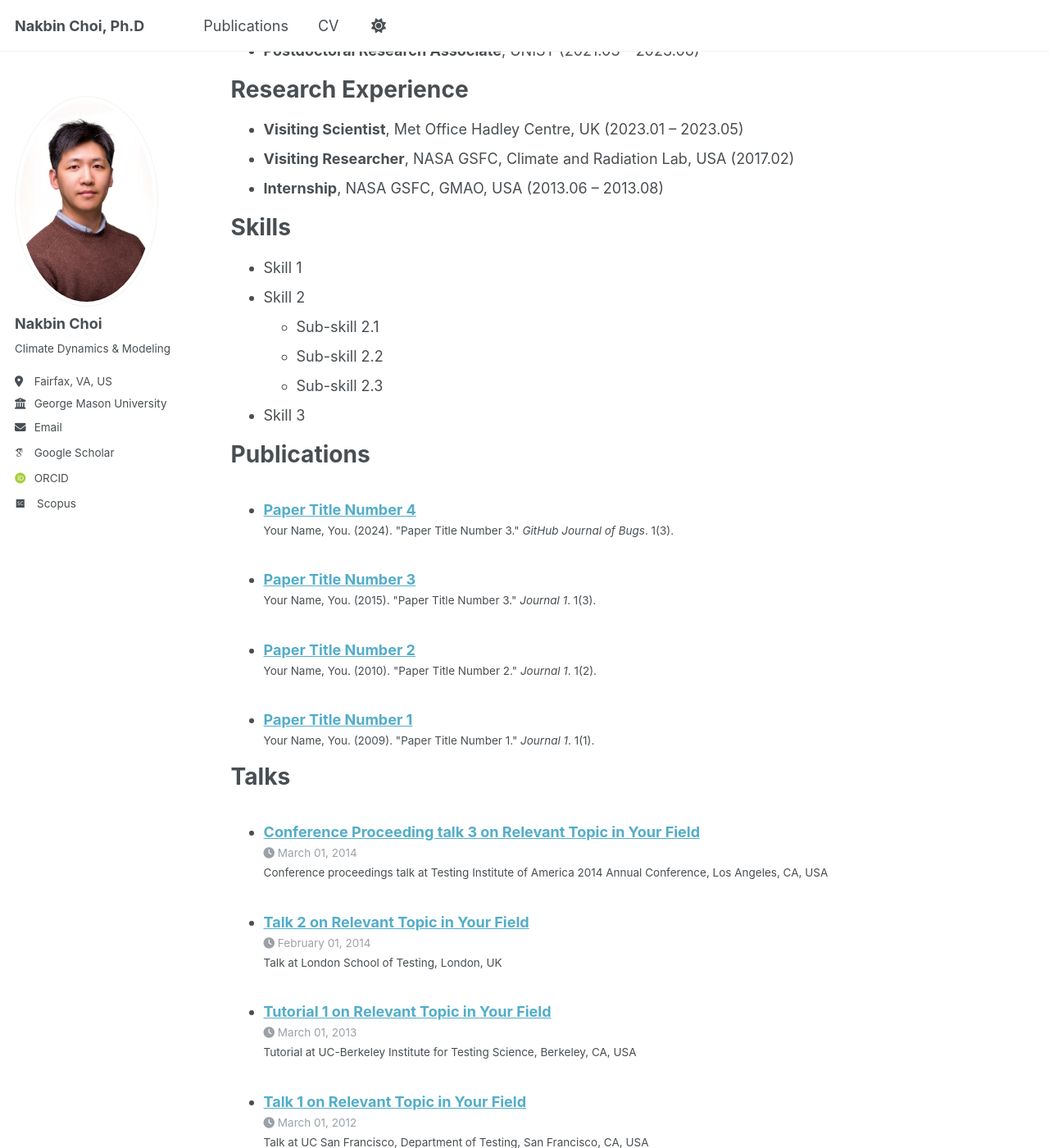
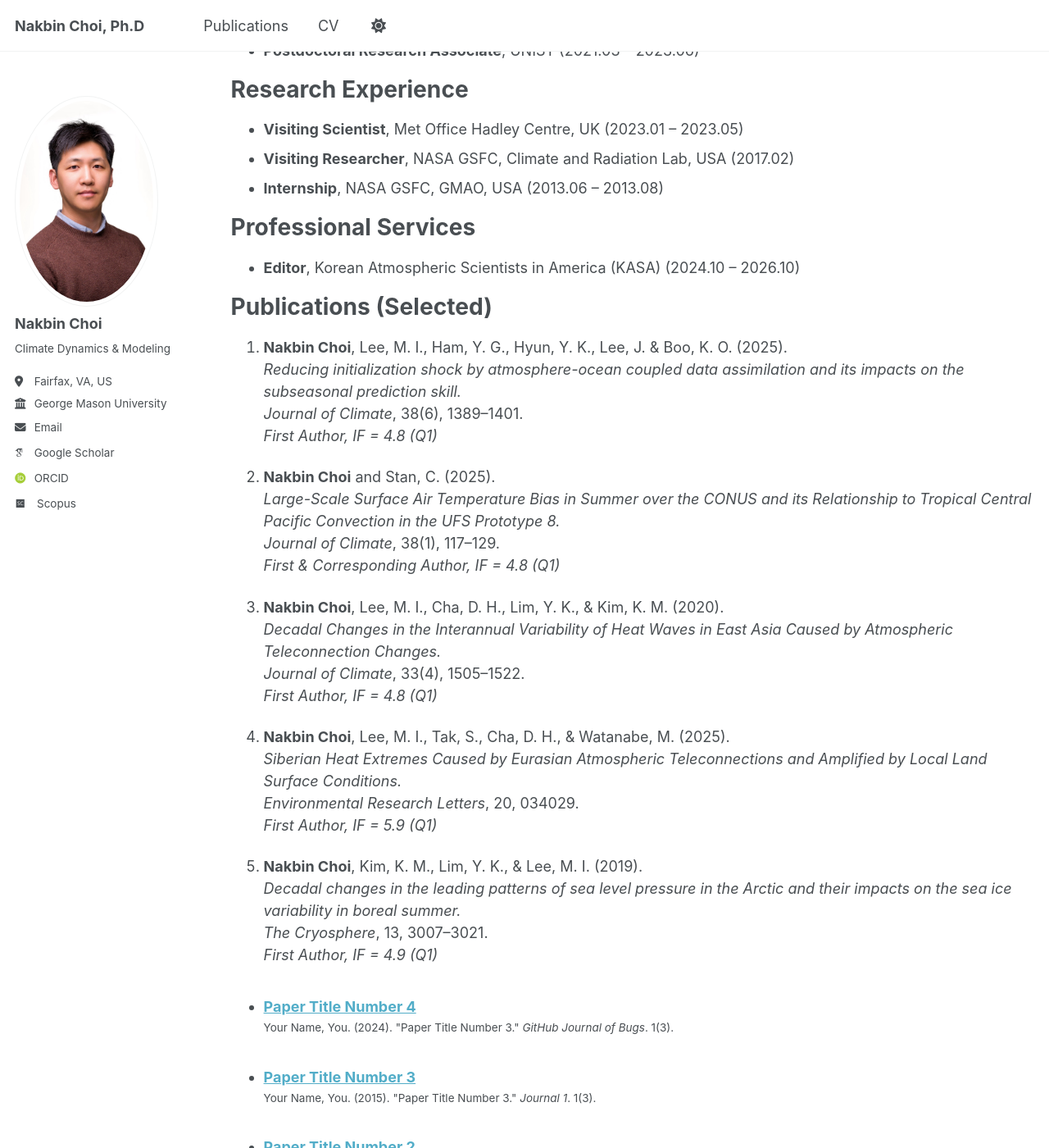
Before and after one commit to nakbin/profile, a Jekyll site: the page built from _pages/cv.md, in a window 1280 px wide and 1400 px high, scrolled down 415 px. Shown: the whole window at 82% size. Built offline with Jekyll 4.4.1, drawn with Linux system fonts in a browser that asks for light colours; some web fonts are replaced.

Commit message:
Update cv.md

```diff
--- a/_pages/cv.md
+++ b/_pages/cv.md
@@ -28,17 +28,37 @@ Research Experience
 - **Visiting Researcher**, NASA GSFC, Climate and Radiation Lab, USA (2017.02)
 - **Internship**, NASA GSFC, GMAO, USA (2013.06 – 2013.08)
 
-Skills
+Professional Services
 ======
-* Skill 1
-* Skill 2
-  * Sub-skill 2.1
-  * Sub-skill 2.2
-  * Sub-skill 2.3
-* Skill 3
+- **Editor**, Korean Atmospheric Scientists in America (KASA) (2024.10 – 2026.10)
 
-Publications
+Publications (Selected)
 ======
+1. **Nakbin Choi**, Lee, M. I., Ham, Y. G., Hyun, Y. K., Lee, J. & Boo, K. O. (2025).
+   *Reducing initialization shock by atmosphere-ocean coupled data assimilation and its impacts on the subseasonal prediction skill.*
+   *Journal of Climate*, 38(6), 1389–1401.
+   _First Author, IF = 4.8 (Q1)_
+
+2. **Nakbin Choi** and Stan, C. (2025).
+   *Large-Scale Surface Air Temperature Bias in Summer over the CONUS and its Relationship to Tropical Central Pacific Convection in the UFS Prototype 8.*
+   *Journal of Climate*, 38(1), 117–129.
+   _First & Corresponding Author, IF = 4.8 (Q1)_
+
+3. **Nakbin Choi**, Lee, M. I., Cha, D. H., Lim, Y. K., & Kim, K. M. (2020).
+   *Decadal Changes in the Interannual Variability of Heat Waves in East Asia Caused by Atmospheric Teleconnection Changes.*
+   *Journal of Climate*, 33(4), 1505–1522.
+   _First Author, IF = 4.8 (Q1)_
+
+4. **Nakbin Choi**, Lee, M. I., Tak, S., Cha, D. H., & Watanabe, M. (2025).
+   *Siberian Heat Extremes Caused by Eurasian Atmospheric Teleconnections and Amplified by Local Land Surface Conditions.*
+   *Environmental Research Letters*, 20, 034029.
+   _First Author, IF = 5.9 (Q1)_
+
+5. **Nakbin Choi**, Kim, K. M., Lim, Y. K., & Lee, M. I. (2019).
+   *Decadal changes in the leading patterns of sea level pressure in the Arctic and their impacts on the sea ice variability in boreal summer.*
+   *The Cryosphere*, 13, 3007–3021.
+   _First Author, IF = 4.9 (Q1)_
+
   <ul>{% for post in site.publications reversed %}
     {% include archive-single-cv.html %}
   {% endfor %}</ul>
```
